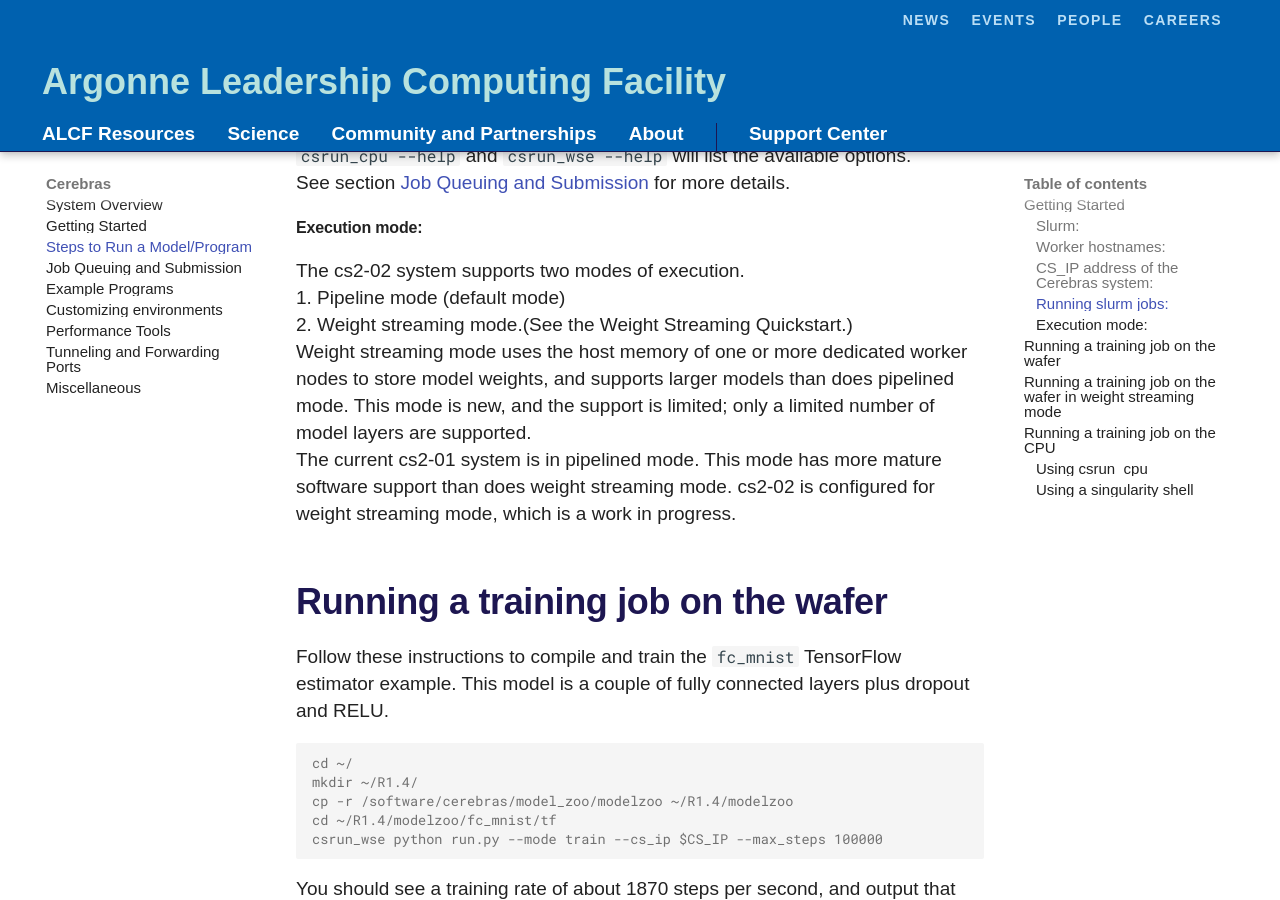
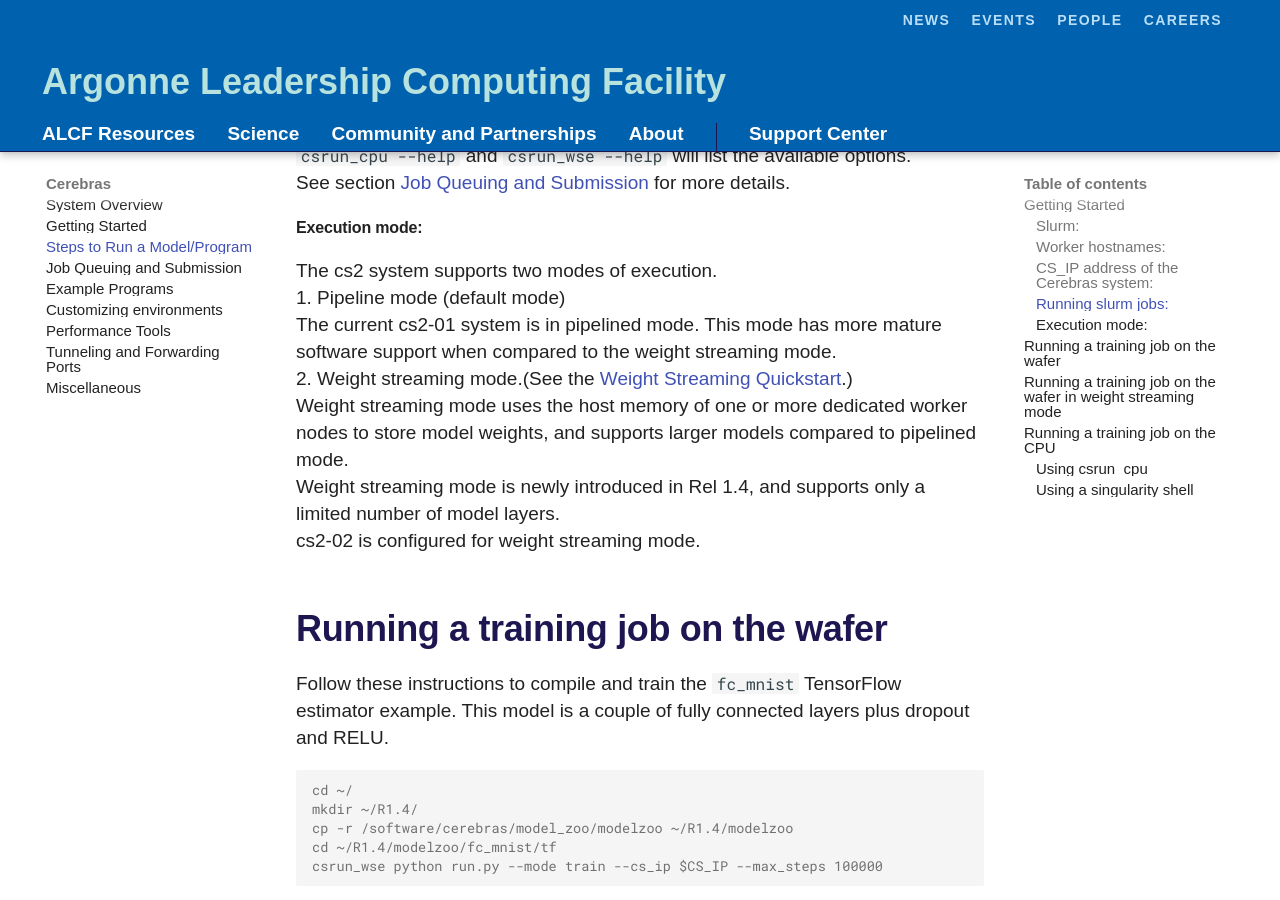
Before and after one commit to argonne-lcf/ai-testbed-userdocs, an MkDocs documentation site: the page built from docs/cerebras/Steps-to-run-a-model-or-program.md, in a window 1280 px wide and 900 px high, scrolled down 1143 px. Built offline with MkDocs 1.6.1 and Material for MkDocs 9.7.7, drawn with Linux system fonts in a browser that asks for light colours; some web fonts are replaced; comment, search, counter and statistics services are not loaded.

Commit message:
some rewordign about weightstreaming

```diff
--- a/docs/cerebras/Steps-to-run-a-model-or-program.md
+++ b/docs/cerebras/Steps-to-run-a-model-or-program.md
@@ -49,11 +49,13 @@
 See section [Job Queuing and Submission](Job-Queuing-and-Submission.md) for more details.
 
 #### Execution mode:</br>
-The cs2-02 system supports two modes of execution.<br>
+The cs2 system supports two modes of execution.<br>
 1. Pipeline mode (default mode)<br>
-2. Weight streaming mode.(See the Weight Streaming Quickstart.)<br>
-Weight streaming mode uses the host memory of one or more dedicated worker nodes to store model weights, and supports larger models than does pipelined mode. This mode is new, and the support is limited; only a limited number of model layers are supported.<br>
-The current cs2-01 system is in pipelined mode. This mode has more mature software support than does weight streaming mode. cs2-02 is configured for weight streaming mode, which is a work in progress.
+The current cs2-01 system is in pipelined mode. This mode has more mature software support when compared to the weight streaming mode.<br>
+2. Weight streaming mode.(See the [Weight Streaming Quickstart](https://docs.cerebras.net/en/latest/getting-started/weight-streaming-quickstart.html?highlight=weight%20streaming).)<br>
+Weight streaming mode uses the host memory of one or more dedicated worker nodes to store model weights, and supports larger models compared to pipelined mode.<br>
+Weight streaming mode is newly introduced in Rel 1.4, and supports only a  limited number of model layers.<br>
+cs2-02 is configured for weight streaming mode.
 
 ## Running a training job on the wafer
 
```
